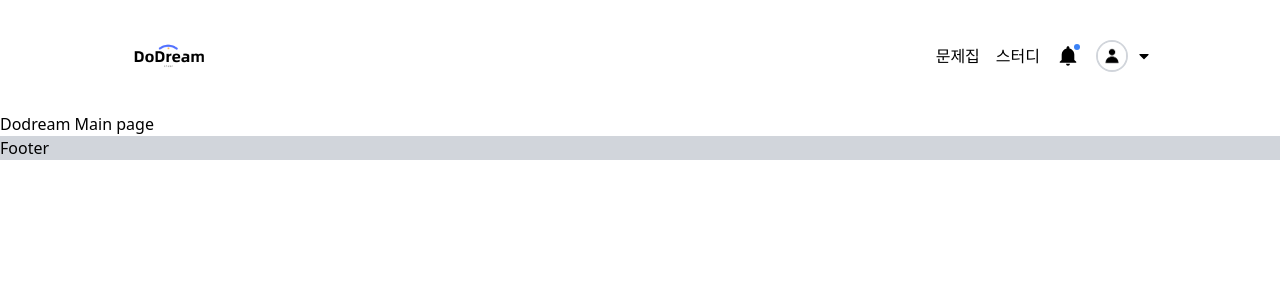
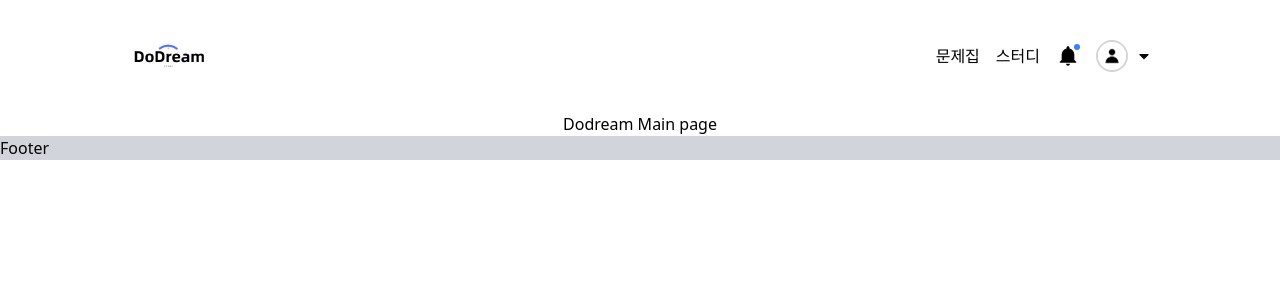
Before and after one commit to DoDreamTeam/Frontend, a React (Create React App) app: page / in a window 1280 px wide. Shown: the top 300 px of the page. Built offline with nearby package versions, Linux system fonts and the light colour scheme.

Commit message:
design: layout design (#4)
- layout이 가운데 정렬되도록 디자인을 추가했습니다.

```diff
--- a/src/components/layouts/Layout.jsx
+++ b/src/components/layouts/Layout.jsx
@@ -7,7 +7,9 @@
   return (
     <BrowserRouter>
       <Header />
-      <main>{children}</main>
+      <main className="flex justify-center items-center w-full max-w-screen-lg mx-auto px-4">
+        {children}
+      </main>
       <Footer />
     </BrowserRouter>
   );
```
